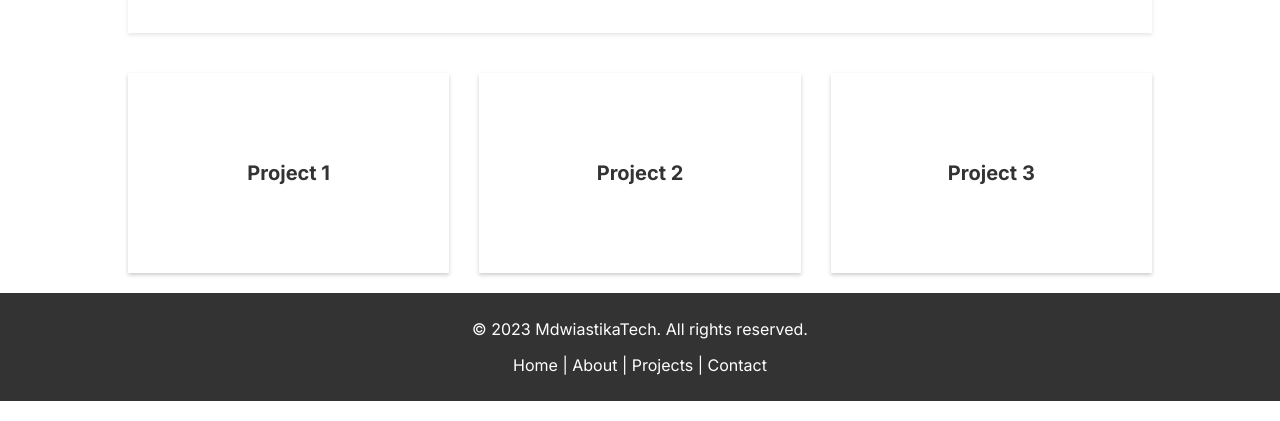
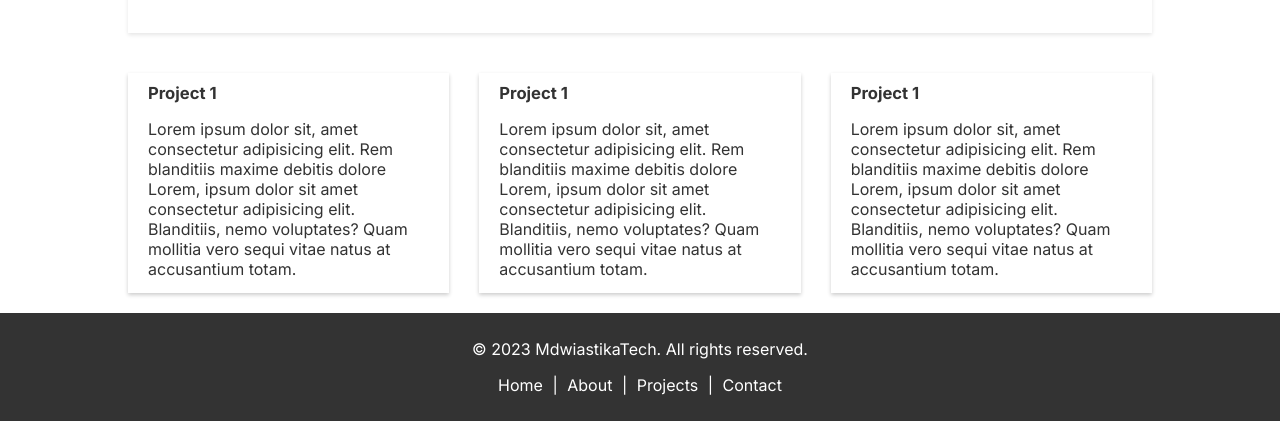
Before and after one commit to mdwiastika/wdwPart2, a plain HTML site: page index.html in a window 1280 px wide. Shown: the part 951-1372 px from the top of the page. Drawn offline with Linux system fonts and the light colour scheme.

Commit message:
Update Navbar

```diff
--- a/assets/css/style.css
+++ b/assets/css/style.css
@@ -132,11 +132,14 @@ footer {
 footer a {
     color: #ffffff;
     text-decoration: none;
+    padding: 5px;
+    transition: all 0.1s ease-in-out;
 }
 
 footer a:hover {
-    text-decoration: underline;
-    color: #f5f5f5;
+    color: #424242;
+    background-color: white;
+    border-radius: 10px;
 }
 
 .list-project {
@@ -149,14 +152,19 @@ footer a:hover {
 .list-project div {
     height: 200px;
     box-shadow: 0 2px 4px rgba(0, 0, 0, 0.2);
-    display: flex;
-    justify-content: center;
     background-color: white;
     color: #333;
-    align-items: center;
     font-weight: 600;
+    padding: 10px 20px;
     font-size: 20px;
     transition: all 0.2s ease-in-out;
+}
+.list-project div p{
+    font-weight: 400;
+    font-size: 16px;
+}
+.list-project div h5{
+    margin: 0;
 }
 
 @media (min-width: 768px) {
--- a/index.html
+++ b/index.html
@@ -28,9 +28,24 @@
         </div>
       </div>
       <div class="list-project">
-        <div class="project-1">Project 1</div>
-        <div class="project-2">Project 2</div>
-        <div class="project-3">Project 3</div>
+        <div class="project-1">
+          <h5>Project 1</h5>
+          <p>Lorem ipsum dolor sit, amet consectetur adipisicing elit. Rem blanditiis maxime debitis dolore Lorem, ipsum dolor sit amet consectetur adipisicing elit. Blanditiis, nemo voluptates? Quam mollitia vero sequi vitae natus at accusantium totam.
+
+          </p>
+        </div>
+        <div class="project-2">
+          <h5>Project 1</h5>
+          <p>Lorem ipsum dolor sit, amet consectetur adipisicing elit. Rem blanditiis maxime debitis dolore Lorem, ipsum dolor sit amet consectetur adipisicing elit. Blanditiis, nemo voluptates? Quam mollitia vero sequi vitae natus at accusantium totam.
+
+          </p>
+        </div>
+        <div class="project-3">
+          <h5>Project 1</h5>
+          <p>Lorem ipsum dolor sit, amet consectetur adipisicing elit. Rem blanditiis maxime debitis dolore Lorem, ipsum dolor sit amet consectetur adipisicing elit. Blanditiis, nemo voluptates? Quam mollitia vero sequi vitae natus at accusantium totam.
+
+          </p>
+        </div>
       </div>
     </div>
 
```
